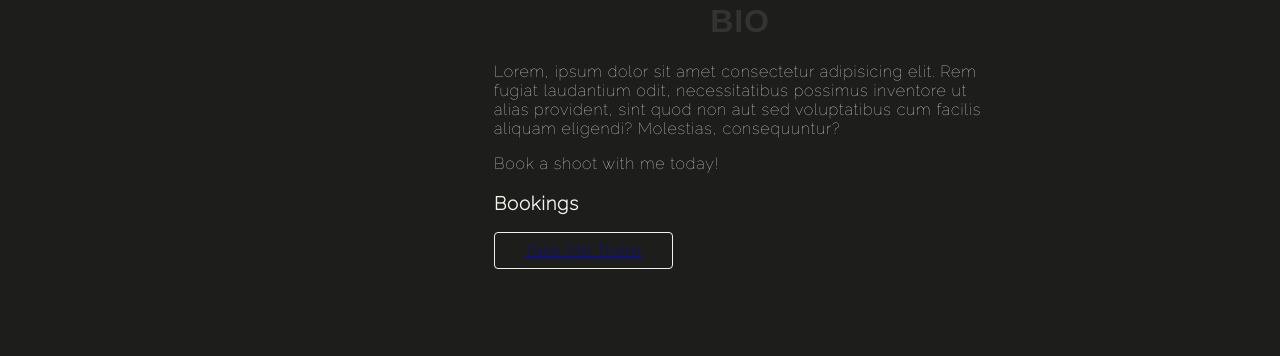
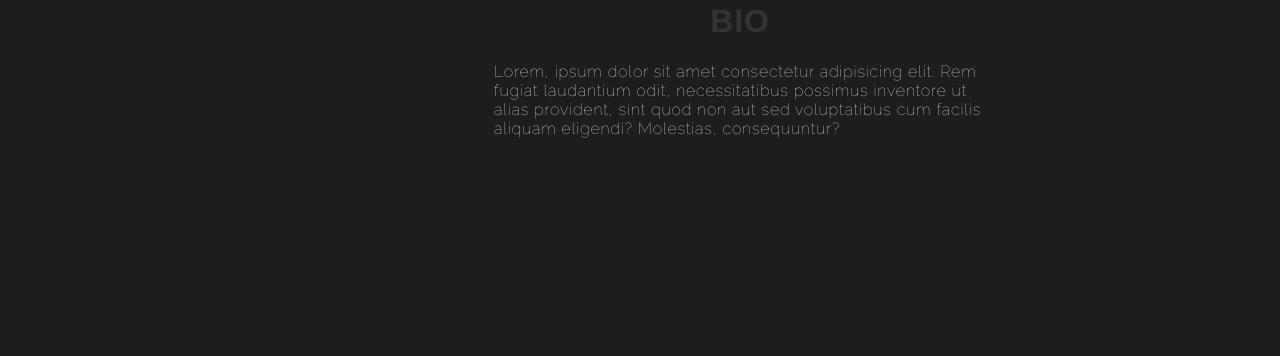
Before and after one commit to michaeladamstrickland/JayNew_Website, a website: page index.html in a window 1280 px wide. Shown: the part 596-952 px from the top of the page. Drawn offline with nearby package versions, Linux system fonts and the light colour scheme; a web font is replaced by a local one.

```diff
--- a/index.html
+++ b/index.html
@@ -52,11 +52,11 @@
                    <img src="https://cdn.pixabay.com/photo/2017/07/31/14/55/black-and-white-2558273__340.jpg" alt="head shot">
                    <h1 class="bio_content">BIO</h1>
                    <p>Lorem, ipsum dolor sit amet consectetur adipisicing elit. Rem fugiat laudantium odit, necessitatibus possimus inventore ut alias provident, sint quod non aut sed voluptatibus cum facilis aliquam eligendi? Molestias, consequuntur?</p>
-                   <span class="js-letters">Book a shoot</span>
+                   <!-- <span class="js-letters">Book a shoot</span>
                    <span class="js-letters">with me</span>
                    <span class="js-letters">today!</span>
                    <h3 class="hero__subtitle">Bookings</h3>
-                  <a class="button" href="contact.html">Take Me There</a>
+                  <a class="button" href="contact.html">Take Me There</a> -->
                   </div>
 
                 <div class="hero__strap">
```
